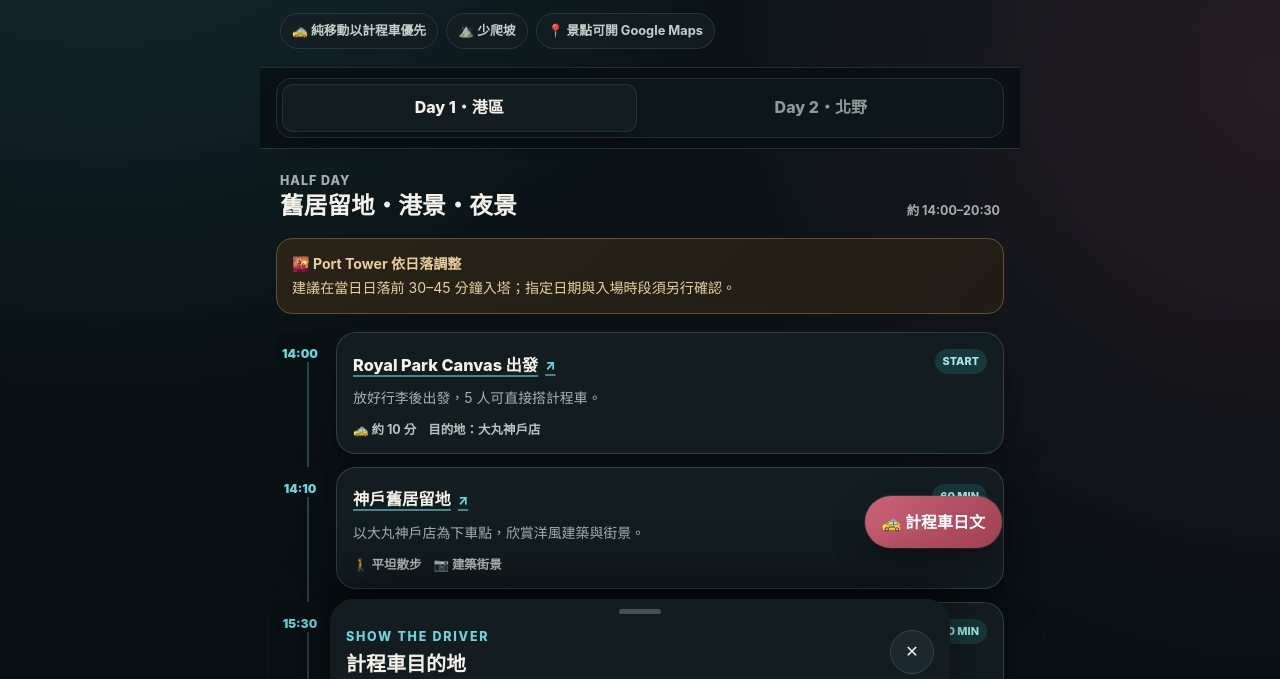
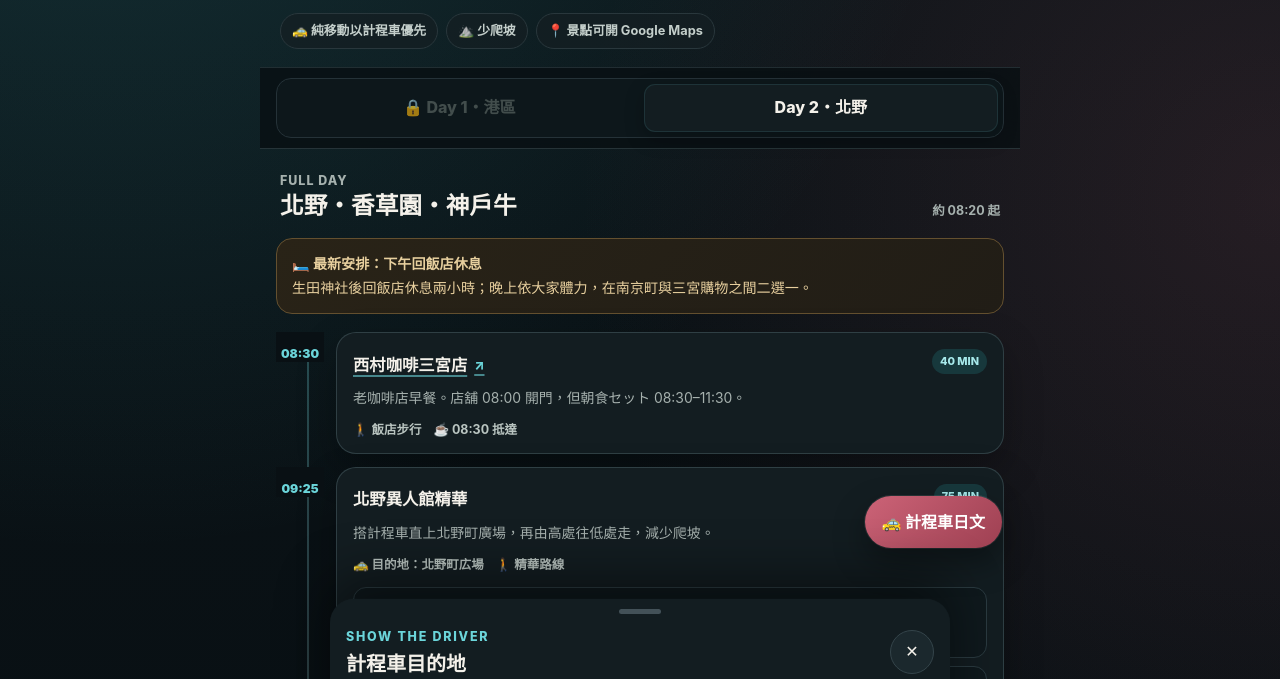
Before and after one commit to JerryMig/htmls, a plain HTML site: page trips/kobe/index.html in a window 1280 px wide. Shown: the part 234-913 px from the top of the page. Drawn offline with Linux system fonts and the light colour scheme.

Commit message:
Temporarily lock Kobe day one itinerary

```diff
--- a/trips/kobe/index.html
+++ b/trips/kobe/index.html
@@ -115,6 +115,11 @@
       color: var(--ink);
       background: var(--card);
       box-shadow: 0 7px 20px rgba(0,0,0,.24), inset 0 0 0 1px rgba(107,213,218,.12);
+    }
+    .day-tab:disabled {
+      color: #596461;
+      cursor: not-allowed;
+      opacity: .7;
     }
 
     main { padding: 18px 16px 0; }
@@ -400,13 +405,13 @@
 
     <div class="day-nav-wrap">
       <div class="day-nav" role="tablist" aria-label="選擇行程日期">
-        <button class="day-tab" id="tab-day1" role="tab" aria-selected="true" aria-controls="day1">Day 1・港區</button>
-        <button class="day-tab" id="tab-day2" role="tab" aria-selected="false" aria-controls="day2">Day 2・北野</button>
+        <button class="day-tab" id="tab-day1" role="tab" aria-selected="false" aria-controls="day1" aria-disabled="true" disabled>🔒 Day 1・港區</button>
+        <button class="day-tab" id="tab-day2" role="tab" aria-selected="true" aria-controls="day2">Day 2・北野</button>
       </div>
     </div>
 
     <main>
-      <section class="day-panel" id="day1" role="tabpanel" aria-labelledby="tab-day1">
+      <section class="day-panel" id="day1" role="tabpanel" aria-labelledby="tab-day1" hidden>
         <div class="day-heading">
           <div><p class="day-kicker">HALF DAY</p><h2>舊居留地・港景・夜景</h2></div>
           <span class="day-duration">約 14:00–20:30</span>
@@ -448,7 +453,7 @@
         <div class="tips"><div class="tip"><strong>Port Tower</strong>日期確定後查日落、指定票與最後入場。</div><div class="tip"><strong>MOSAIC</strong>想購物要先逛再吃，餐廳通常比商店晚關。</div></div>
       </section>
 
-      <section class="day-panel" id="day2" role="tabpanel" aria-labelledby="tab-day2" hidden>
+      <section class="day-panel" id="day2" role="tabpanel" aria-labelledby="tab-day2">
         <div class="day-heading">
           <div><p class="day-kicker">FULL DAY</p><h2>北野・香草園・神戶牛</h2></div>
           <span class="day-duration">約 08:20 起</span>
```
